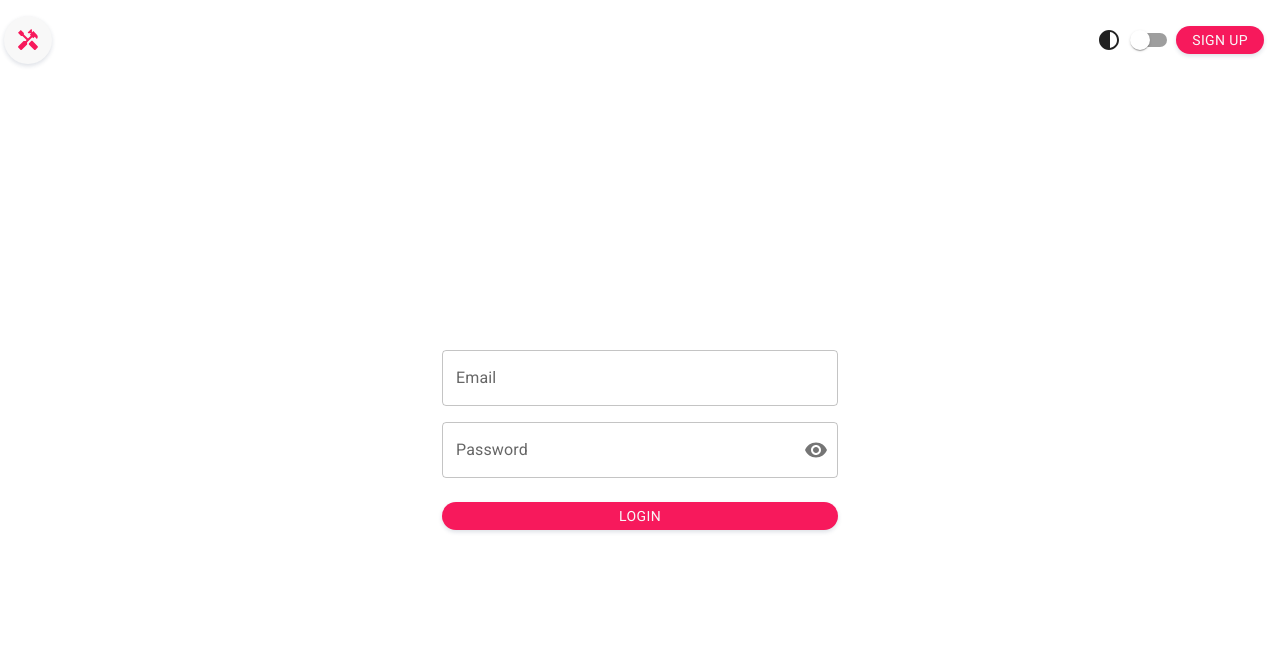
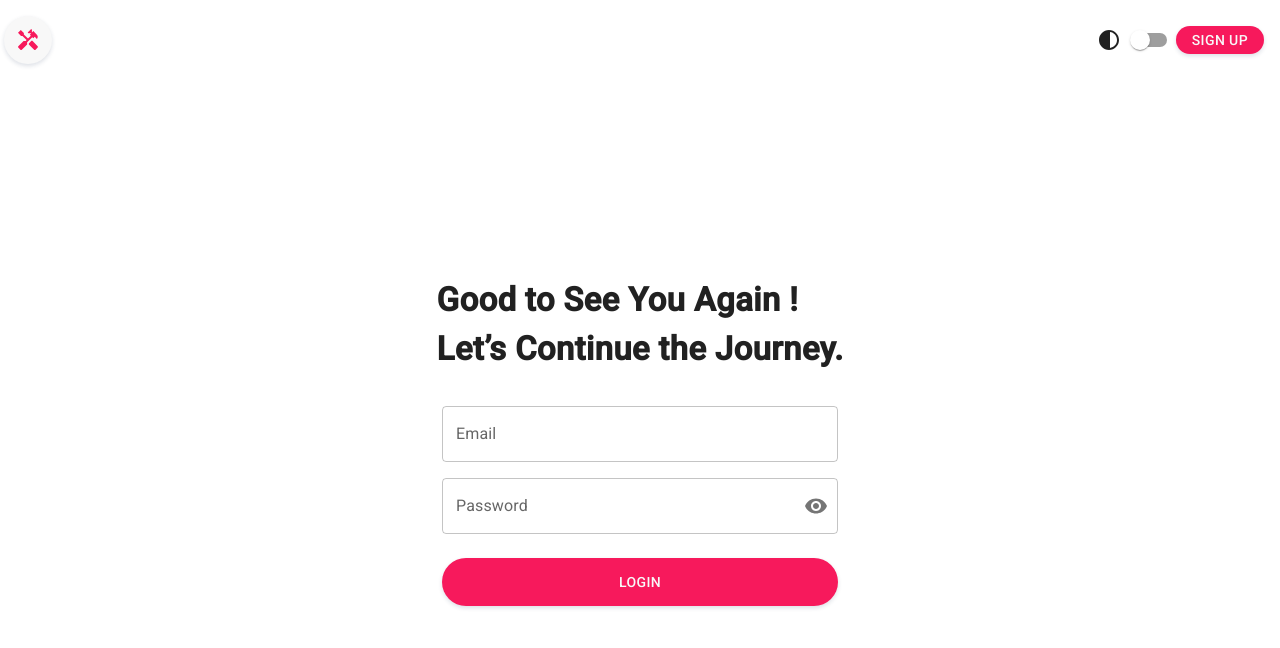
Before and after one commit to DelhiaGbelidji/read-it, a Next.js app: page /authentification/login in a window 1280 px wide. Shown: the top 648 px of the page. Built offline with nearby package versions, Linux system fonts and the light colour scheme.

Commit message:
Adding title of the form according to the figma model

```diff
--- a/src/app/authentification/login/page.tsx
+++ b/src/app/authentification/login/page.tsx
@@ -1,5 +1,9 @@
-import { Box } from "@mui/material";
+import { Box, Typography } from "@mui/material";
 import LoginForm from "@/components/auth/LoginForm";
+import Stack from '@mui/material/Stack';
+import '@fontsource/roboto/500.css';
+
+
 
 const Login = () => {
   return (
@@ -9,7 +13,20 @@ const Login = () => {
       alignItems="center"
       minHeight="90vh"
     >
-      <LoginForm />
+          <Stack
+      direction="column"
+      spacing={4}
+      alignItems="center"
+    >
+          <Typography
+            fontSize={33}
+            sx={{fontWeight: 700}}
+          >
+            Good to See You Again !<br />
+            Let’s Continue the Journey.
+          </Typography>
+        <LoginForm />
+      </Stack>
     </Box>
   );
 };
--- a/src/components/auth/LoginForm.tsx
+++ b/src/components/auth/LoginForm.tsx
@@ -97,7 +97,7 @@ const LoginForm = () => {
           type="submit"
           variant="contained"
           fullWidth
-          sx={{ mt: 3 }}
+          sx={{ mt: 3, py: 2}}
         >
           Login
         </ActionButton>
--- a/src/components/auth/SignUpForm.tsx
+++ b/src/components/auth/SignUpForm.tsx
@@ -177,7 +177,7 @@ const SignUpForm = () => {
           type="submit"
           variant="contained"
           fullWidth
-          sx={{ mt: 3 , py: 3}}
+          sx={{ mt: 3 , py: 2}}
         >
           Sign Up
         </ActionButton>
```
